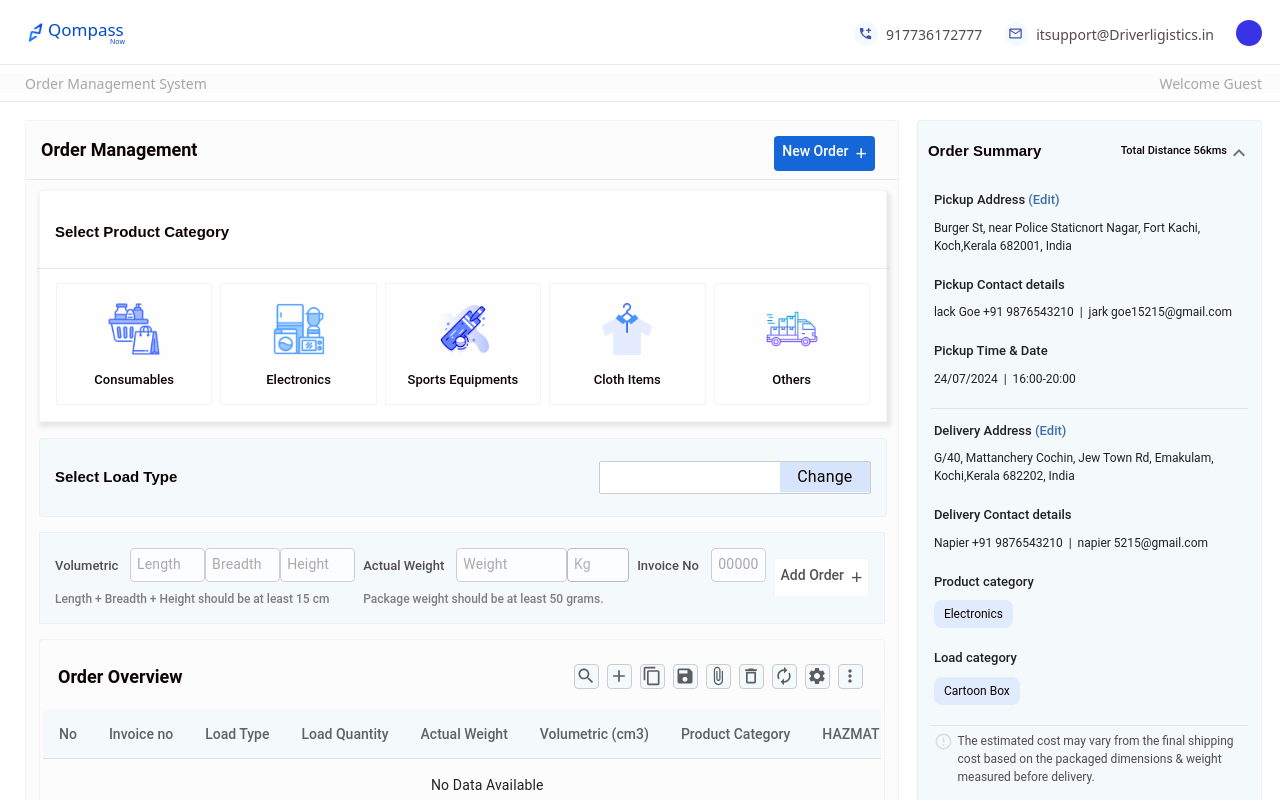
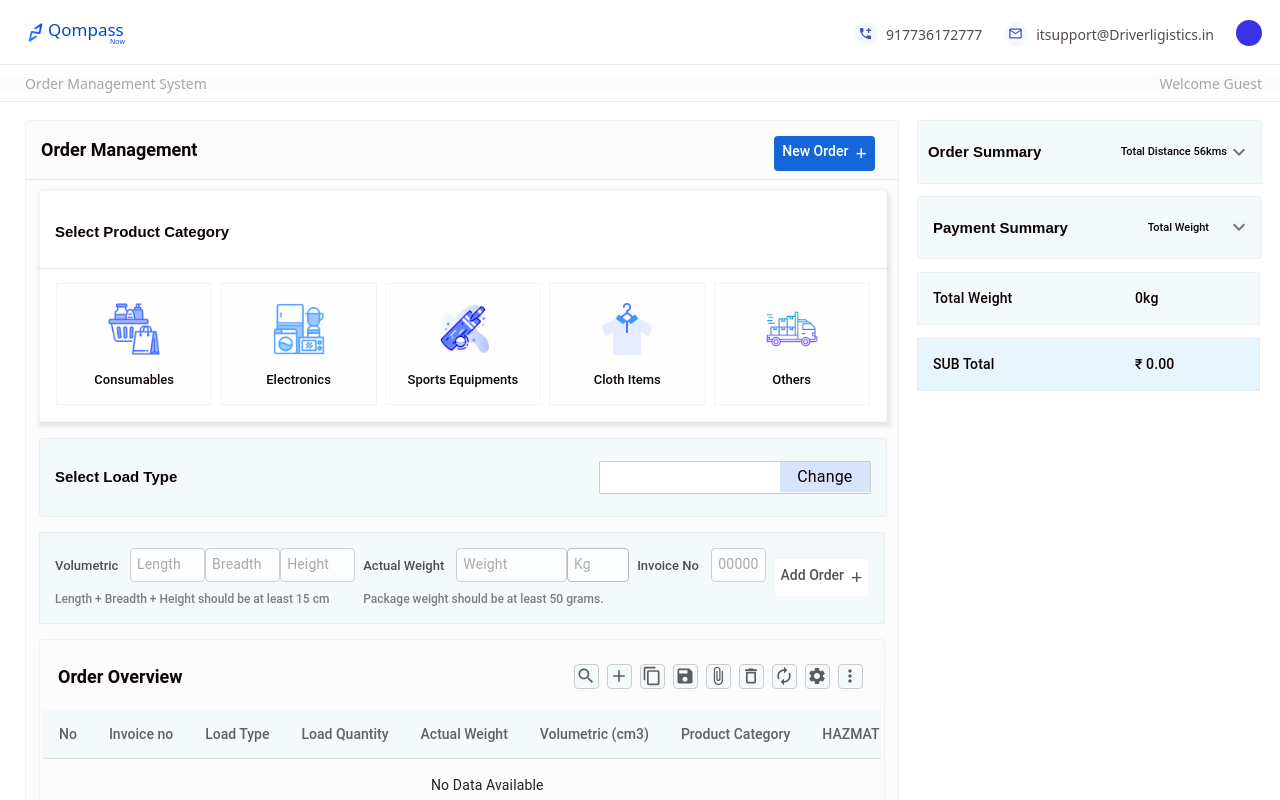
Before and after one commit to rithu1010/DriverLogistics_Project, a React (Create React App) app: page / in a window 1280 px wide. Shown: the top 800 px of the page. Built offline with nearby package versions, Linux system fonts and the light colour scheme.

Commit message:
fix design

```diff
--- a/src/Views/orderManagement/orderSummary.js
+++ b/src/Views/orderManagement/orderSummary.js
@@ -29,7 +29,7 @@ const ProductCategory = ({ orderData }) => {
   const theme = useTheme();
   const style = styles(theme);
 
-  const [expanded, setExpanded] = useState("panel1");
+  const [expanded, setExpanded] = useState(null);
   const [open, setOpen] = useState(false);
   const [pickupAddressValue, setpickupAddressvalue] = useState();
   const [deliveryAddressvalue, setdeliveryAddressvalue] = useState();
@@ -451,6 +451,7 @@ const ProductCategory = ({ orderData }) => {
             </Grid>
           </Box>
         </Box>
+        {orderData?.length > 0 && (
           <Box>
             <Grid container spacing={0}>
               <Grid item sx={1}>
@@ -468,9 +469,9 @@ const ProductCategory = ({ orderData }) => {
               <Grid item sx={12}>
                 <Box sx={{ padding: "2px 10px 0px 10px" }}>
                   <Typography sx={style.termsandconditions1}>
-                  by Checking this box, I confirm that I have read and agree to
-                  abide by the terms governing this transaction, induding refurd
-                  and cancellation policies
+                    by Checking this box, I confirm that I have read and agree
+                    to abide by the terms governing this transaction, induding
+                    refurd and cancellation policies
                   </Typography>
                 </Box>
               </Grid>
@@ -484,6 +485,7 @@ const ProductCategory = ({ orderData }) => {
               </Grid>
             </Grid>
           </Box>
+        )}
       </Box>
       <EditOrderSummaryModal
         open={open}
```
Lines whose indentation alone changed are shown as unchanged.
